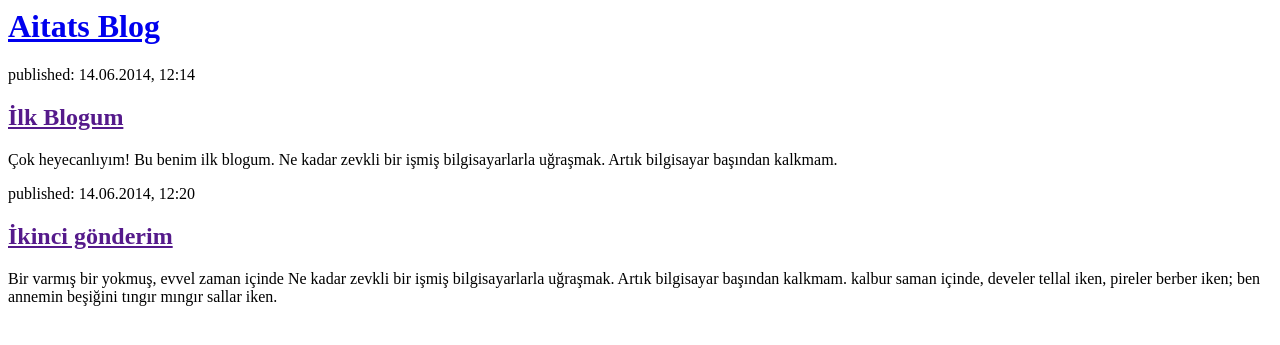
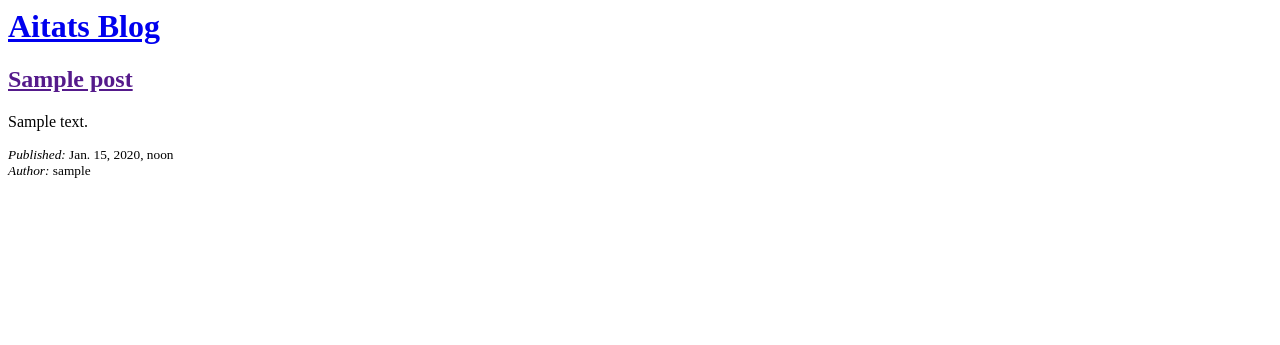
Before and after one commit to dmaytac/djangoapp, a Django app: page / in a window 1280 px wide. Shown: the top 345 px of the page. Run offline with Django 3.2, Linux system fonts and the light colour scheme; tables that the repository leaves empty hold one stand-in row (values such as "Sample post").

Commit message:
modified templates to display from database

```diff
--- a/blog/templates/blog/post_list.html
+++ b/blog/templates/blog/post_list.html
@@ -7,16 +7,13 @@
         <div>
             <h1><a href="/">Aitats Blog</a></h1>
         </div>
+        {% for post in posts %}
         <div>
-            <p>published: 14.06.2014, 12:14</p>
-            <h2><a href="">İlk Blogum</a></h2>
-            <p>Çok heyecanlıyım! Bu benim ilk blogum. Ne kadar zevkli bir işmiş bilgisayarlarla uğraşmak. Artık bilgisayar başından kalkmam. </p>
+            <h2><a href="">{{post.title}}</a></h2>
+            <p>{{post.text|linebreaksbr}}</p>
+            <small><em>Published:</em> {{post.published_date}}</small><br/>
+            <small><em>Author:</em> {{post.author}}</small>
         </div>
-
-        <div>
-            <p>published: 14.06.2014, 12:20</p>
-            <h2><a href="">İkinci gönderim</a></h2>
-            <p>Bir varmış bir yokmuş, evvel zaman içinde Ne kadar zevkli bir işmiş bilgisayarlarla uğraşmak. Artık bilgisayar başından kalkmam. kalbur saman içinde, develer tellal iken, pireler berber iken; ben annemin beşiğini tıngır mıngır sallar iken.</p>
-        </div>
+        {% endfor %}
     </body>
 </html>
--- a/blog/views.py
+++ b/blog/views.py
@@ -1,6 +1,7 @@
 from django.shortcuts import render
-
-# Create your views here.
+from django.utils import timezone
+from .models import Post
 
 def post_list(request):
-    return render(request, 'blog/post_list.html', {})
+    posts = Post.objects.filter(published_date__lte=timezone.now()).order_by('published_date')
+    return render(request, 'blog/post_list.html', {"posts":posts})
```
